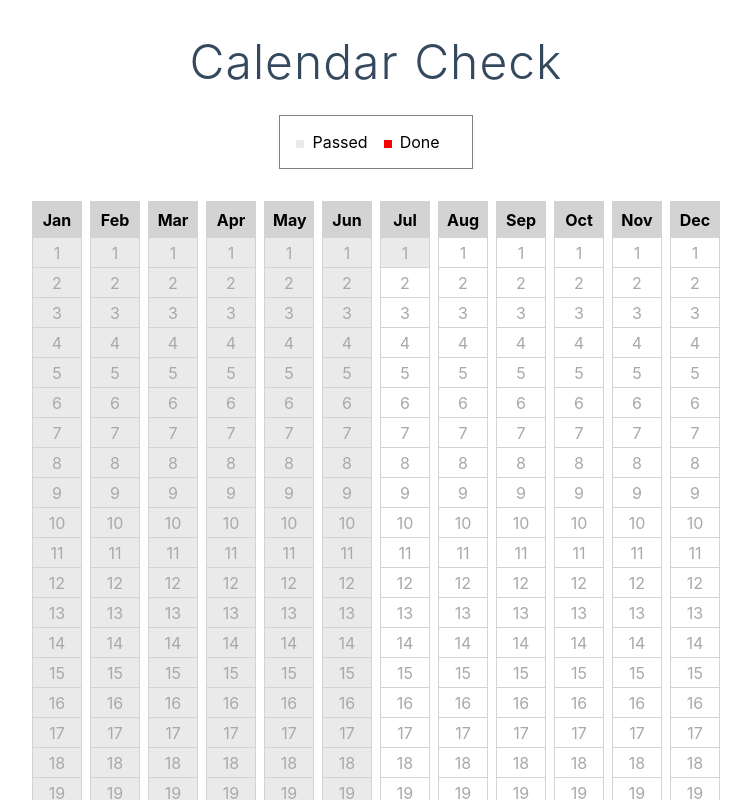
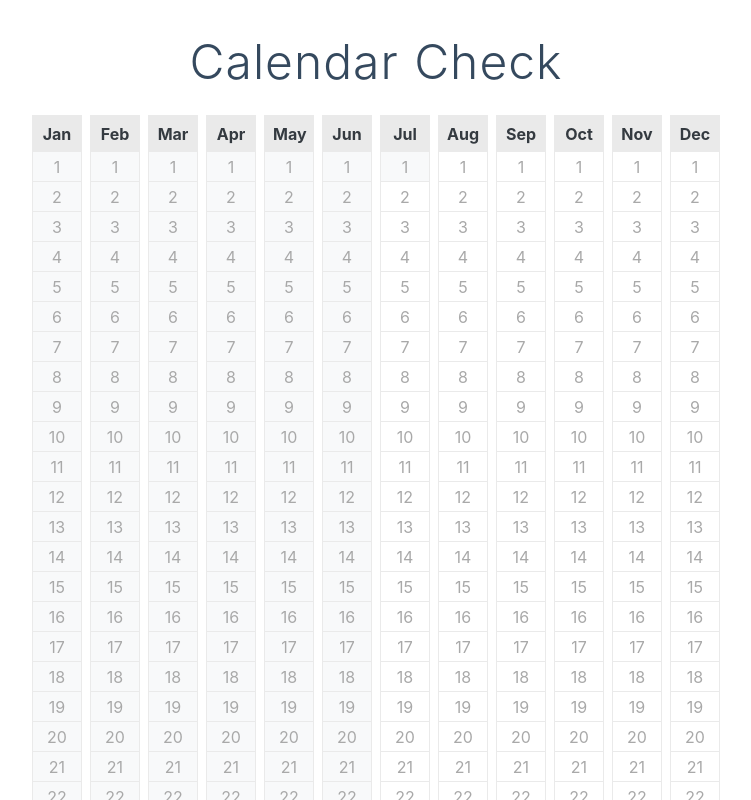
Before and after one commit to zlypher/calendar, a Nuxt app: page / in a window 1280 px wide. Shown: the top 800 px of the page, without its empty margins (264-1015 px from the left). Built offline with nearby package versions, Linux system fonts and the light colour scheme.

Commit message:
Improve various design aspects

```diff
--- a/assets/variables.scss
+++ b/assets/variables.scss
@@ -1,9 +1,12 @@
 // Colors
 $color-black: #000000;
+$color-grey-1: #f8f9fa;
+$color-grey-2: #eaeaea;
+$color-grey-3: #6c757d;
 
 // States
-$state-hover: lightgrey;
-$state-passed: #eaeaea;
+$state-hover: $color-grey-2;
+$state-passed: $color-grey-1;
 $state-selected: red;
 
 // Spacing
--- a/components/Day.vue
+++ b/components/Day.vue
@@ -1,9 +1,16 @@
 <template>
   <a class="Day"
     tabindex="0"
-    v-bind:class="{ DayPassed: hasPassed, DayChecked: $store.getters.isChecked(year, month, day) }"
+    v-bind:class="{ DayPassed: hasPassed }"
     v-on:click="onClick">
     {{day}}
+    <div class="Day-Checked"
+      v-if="$store.getters.isChecked(year, month, day)">
+      <svg viewbox="0 0 30 30" class="Day-svg">
+        <line x1="4" x2="26" y1="4" y2="26" stroke="#6c757d" stroke-width="5" stroke-linecap="round"/>
+        <line x1="26" x2="4" y1="4" y2="26" stroke="#6c757d" stroke-width="5" stroke-linecap="round"/>
+      </svg>
+    </div>
   </a>
 </template>
 
@@ -34,6 +41,7 @@ export default {
 @import "~assets/variables.scss";
 
 .Day {
+  position: relative;
   display: flex;
   align-items: center;
   justify-content: center;
@@ -43,11 +51,27 @@ export default {
   padding: $space-1;
   height: 30px;
   color: darkgrey;
-  border-bottom: 1px solid lightgray;
+  border-bottom: 1px solid $color-grey-2;
+  user-select: none;
 }
 
 .Day:last-child {
   border-bottom: none;
+}
+
+.Day-Checked {
+  position: absolute;
+  top: 0;
+  left: 0;
+  bottom: 0;
+  right: 0;
+  user-select: none;
+  pointer-events: none;
+}
+
+.Day-svg {
+  width: 30px;
+  height: 30px;
 }
 
 .DayPassed {
@@ -60,12 +84,6 @@ export default {
   background-color: $state-hover;
 }
 
-.DayChecked:focus,
-.DayChecked:hover,
-.DayChecked {
-  background-color: $state-selected;
-}
-
 @media screen and (max-width: 700px) {
   .Day {
     flex: 1;
--- a/components/Month.vue
+++ b/components/Month.vue
@@ -32,12 +32,12 @@ export default {
 
 .Month {
   transition: border 150ms ease-in-out;
-  border: 1px solid lightgrey;
+  border: 1px solid $color-grey-2;
   margin: 0 4px;
   width: 50px;
 
   &:hover {
-    border: 1px solid red;
+    border: 1px solid $color-grey-3;
   }
 
   &:first-child {
@@ -58,7 +58,8 @@ export default {
     text-align: center;
     padding: $space-1;
     font-weight: bold;
-    background: lightgrey;
+    color: #343a40;
+    background: $color-grey-2;
   }
 }
 
--- a/pages/index.vue
+++ b/pages/index.vue
@@ -3,7 +3,6 @@
     <header>
       <h1 class="title">Calendar Check</h1>
     </header>
-    <Legend />
     <calendar year="2018" />
     <footer class="footer">
       <span class="footerLeft">
@@ -16,12 +15,10 @@
 
 <script>
 import Calendar from '~/components/Calendar.vue'
-import Legend from '~/components/Legend.vue'
 
 export default {
   components: {
-    Calendar,
-    Legend
+    Calendar
   },
   methods: {
     onResetClick() {
```
